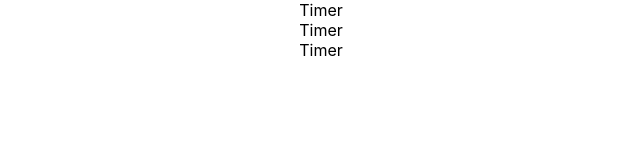
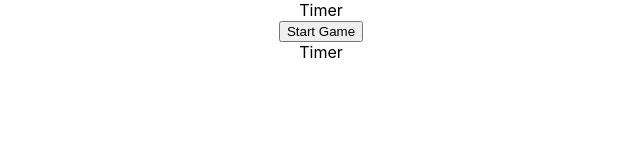
Before and after one commit to ycchiu5896/chess-assessment, a React (Create React App) app: page / in a window 1280 px wide. Shown: the top 160 px of the page, without its empty margins (319-959 px from the left). Built offline with nearby package versions, Linux system fonts and the light colour scheme.

Commit message:
added the functionality of switching play er turn, the button should switch between current player and also set the state to start the game

```diff
--- a/src/components/PlayerTurn.tsx
+++ b/src/components/PlayerTurn.tsx
@@ -1,7 +1,13 @@
-export default function PlayerTurn() {
+
+export default function PlayerTurn({startGame, inGame, switchPlayer}: {startGame: () => void, inGame: boolean, switchPlayer: () => void}) {
     return(
         <div>
-            Timer
+            {!inGame ? (
+                <button onClick={startGame}>Start Game</button>
+            ): (
+                <button onClick={switchPlayer}>End Turn</button>
+            )
+            }
         </div>
     )
 }
--- a/src/components/TimerPage.tsx
+++ b/src/components/TimerPage.tsx
@@ -17,7 +17,7 @@ const TURN_DURATION: TurnDuration = {hours:0, minutes: 0, seconds: 5};
 
 export default function TimerPage({onStateChange}: {onStateChange: (winner: 'white' | 'black' | null) => void}) {
 
-    const TIME_GAME_ENDS = 0;
+    const SECONDS_GAME_ENDS = 0;
 
     const [PlayerTimeLeft, setPlayerTimeLeft] = useState<PlayerTimeLeft>({
         white: convertToSeconds(TURN_DURATION),
@@ -28,9 +28,19 @@ export default function TimerPage({onStateChange}: {onStateChange: (winner: 'whi
 
     const [inGame, setInGame] = useState(false);
 
+
     function convertToSeconds (time: TurnDuration): number {
         return (time.hours * 3600 + time.minutes * 60 + time.seconds) * 1000;
     };
+
+    function switchPlayer() {
+        setPlayerTurn((prev) => prev === 'white' ? 'black' : 'white');
+    }
+
+    function startGame() {
+        setInGame(true);
+    }
+
 
     return (
     <div className='parent-container'>
@@ -39,7 +49,7 @@ export default function TimerPage({onStateChange}: {onStateChange: (winner: 'whi
                 Object.entries(PlayerTimeLeft).map(([player, time], index) => (
                     <div className={`${player}-container`} key={`${player}-${index}`}>
                         <DisplayTimer />
-                        {playerTurn === player && <PlayerTurn/>}
+                        {playerTurn === player && <PlayerTurn startGame={startGame} inGame={inGame} switchPlayer={switchPlayer}/>}
                     </div>
                 ))
             }
```
